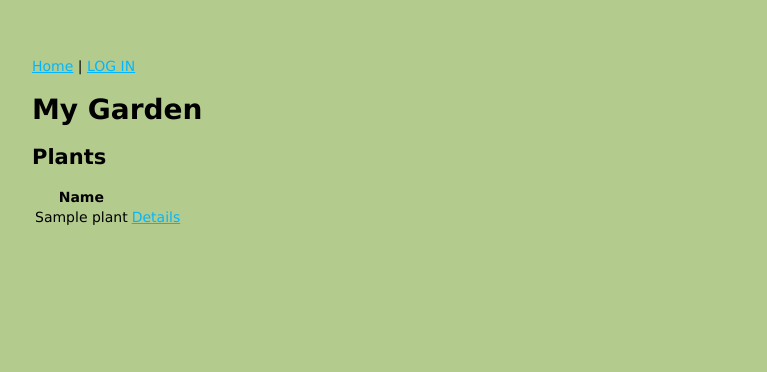
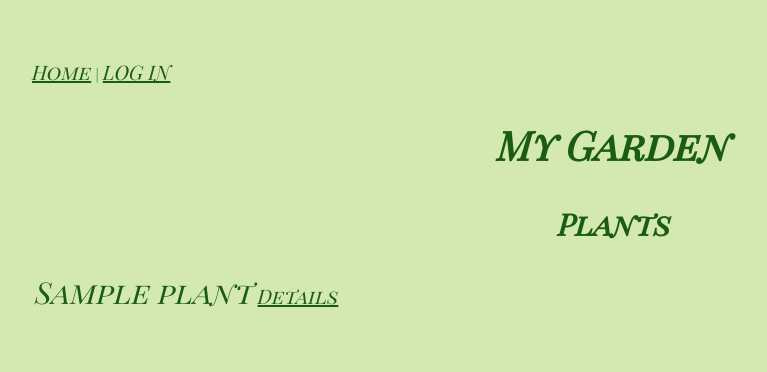
Before and after one commit to camillemarker/Plants-Database-App, a Node server app: page /plants in a window 1280 px wide. Shown: the top 372 px of the page, without its empty margins (26-793 px from the left). Run offline with Node 20, Linux system fonts and the light colour scheme; tables that the repository leaves empty hold one stand-in row (values such as "Sample post"); some libraries are stand-ins or nearby versions.

Commit message:
Added font/some font styling, created background image for home page

```diff
--- /dev/null
+++ b/mygarden/public/stylesheets/background.css
@@ -0,0 +1,4 @@
+* {
+  background-image: url('background.png');
+  background-size: cover;
+}
--- a/mygarden/public/stylesheets/style.css
+++ b/mygarden/public/stylesheets/style.css
@@ -1,10 +1,39 @@
+* {
+  font-family: 'Playfair Display SC', serif;
+  color: #1b5d10;
+  background-color: #d4e8b2;
+}
+#home-text {
+  font-size: 35px;
+  text-align: center;
+}
+
+#home-text > h2 {
+  font-size: 20px;
+  text-align: center;
+}
+
+a {
+  font-size: 20px;
+}
+
+#mygarden-page > h1 {
+  font-size: 40px;
+  text-align: center;
+}
+
+#mygarden-page > h2 {
+  font-size: 30px;
+  text-align: center;
+}
+
+#plant-list {
+  font-size: 30px;
+}
+
 body {
   padding: 50px;
   font: 14px 'Lucida Grande', Helvetica, Arial, sans-serif;
-}
-
-a {
-  color: #00b7ff;
 }
 
 #new-form {
@@ -54,7 +83,3 @@ a {
   max-width: 300px;
   height: auto;
 }
-
-* {
-  background-color: #b4cb8e;
-}
--- a/mygarden/views/partials/header.ejs
+++ b/mygarden/views/partials/header.ejs
@@ -6,9 +6,12 @@
   <meta name="viewport" content="width=device-width, initial-scale=1.0">
   <title>My Garden</title>
   <link rel='stylesheet' href='/stylesheets/style.css' />
+  <link rel="preconnect" href="https://fonts.googleapis.com">
+  <link rel="preconnect" href="https://fonts.gstatic.com" crossorigin>
+  <link href="https://fonts.googleapis.com/css2?family=Playfair+Display+SC:ital@1&display=swap" rel="stylesheet">
 </head>
 <body>
-  <nav>
+  <nav class="tags">
     <a href="/" <%- title === 'Home' ? 'class="active"' : '' %>>Home</a> |
     <% if (user) { %>
       <a href="/plants" <%- title === 'My Garden' ? 'class="active"' : '' %>>My Garden</a> |
--- a/mygarden/views/plants/index.ejs
+++ b/mygarden/views/plants/index.ejs
@@ -1,12 +1,8 @@
 <%- include('../partials/header') %>
+<section id="mygarden-page">
 <h1>My Garden</h1>
 <h2>Plants</h2>
-<table>
-  <thead>
-    <tr>
-      <th>Name</th>
-    </tr>
-  </thead>
+<table id="plant-list">
   <tbody>
     <% plants.forEach(function(p) { %>
       <tr>
@@ -16,5 +12,5 @@
       <% }) %>
   </tbody>
 </table>
-
+</section>
 <%- include('../partials/footer') %>
--- a/mygarden/views/plants/new.ejs
+++ b/mygarden/views/plants/new.ejs
@@ -1,7 +1,7 @@
 <%- include('../partials/header') %>
 <h2>Plant Something New</h2>
 <form action="/plants" method="POST">
-  <label>Image Link:
+  <label>Image Address:
     <input type="text" name="imageLink">
   </label><br><br>
   <label> Name:
```
Also changed, not shown: mygarden/views/index.ejs (+5 -3 lines), mygarden/public/stylesheets/background.png (added).
